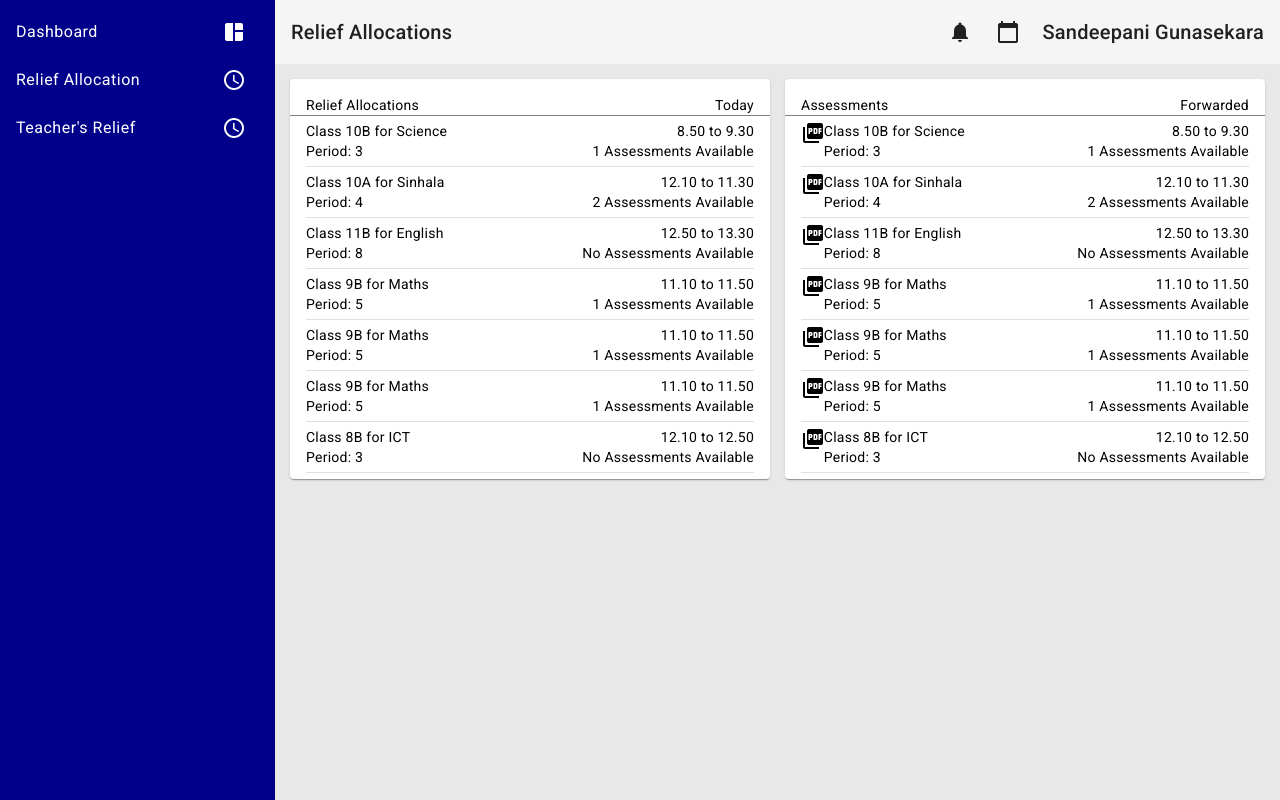
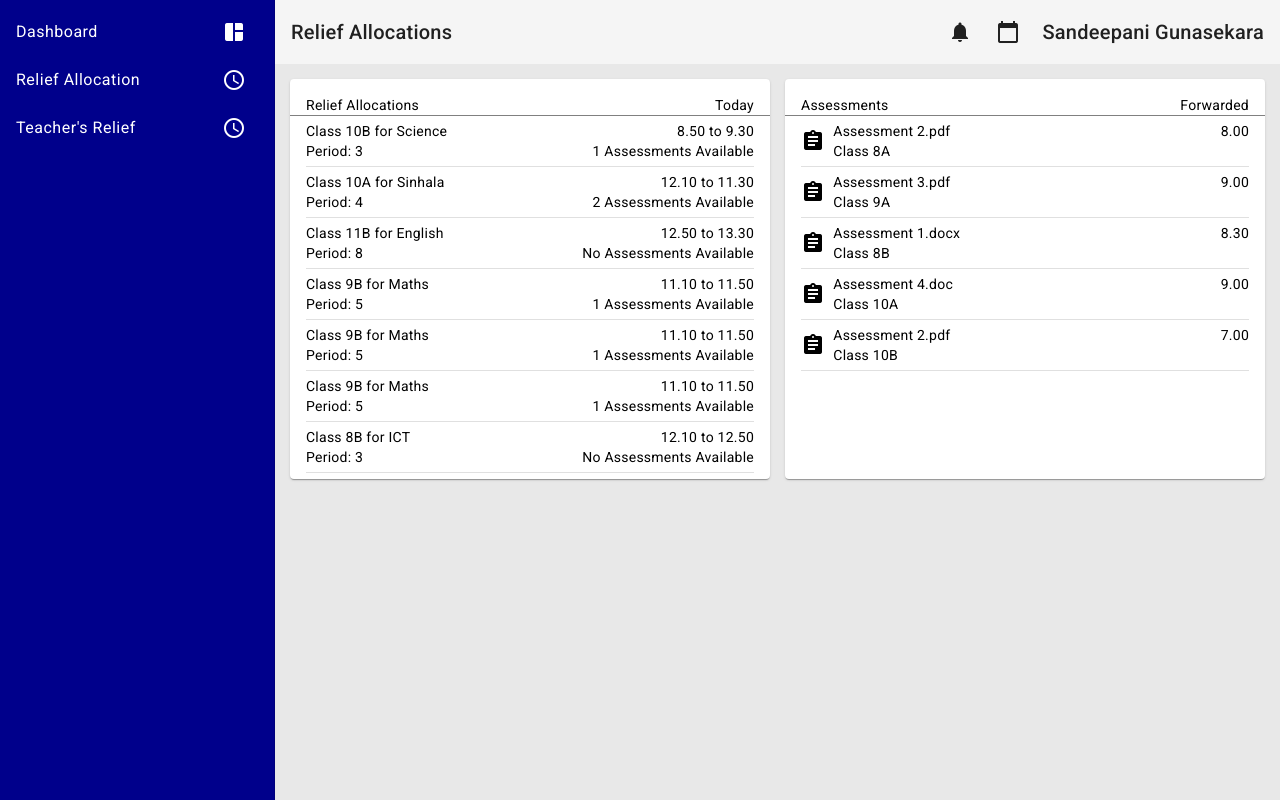
Before and after one commit to codingPentagon/ZoneEd, an Angular app in the folder frontend/: page /relieftchr in a window 1280 px wide. Built offline with nearby package versions, Linux system fonts and the light colour scheme.

Commit message:
implemented assessment card content

```diff
--- a/frontend/src/app/relief-tchr/relief-tchr.component.css
+++ b/frontend/src/app/relief-tchr/relief-tchr.component.css
@@ -47,3 +47,8 @@ mat-card{
 .width{
   width: 100%;
 }
+
+mat-icon{
+  align-self: center;
+  margin-right: 10px;
+}
--- a/frontend/src/app/relief-tchr/relief-tchr.component.html
+++ b/frontend/src/app/relief-tchr/relief-tchr.component.html
@@ -33,20 +33,16 @@
         Forwarded
       </mat-card-header>
       <mat-card-content>
-        <div *ngFor="let relief of reliefAllocation">
+        <div *ngFor="let assmnt of fwdAssessments">
           <div class="entry flex">
-            <mat-icon>picture_as_pdf</mat-icon>
+            <mat-icon>assignment</mat-icon>
             <div class="width">
               <div class="flex">
-                Class {{relief.class}} for {{relief.subject}}
+                {{assmnt.fileName}}
                 <span class="spacer"></span>
-                {{relief.fromTime}} to {{relief.toTime}}
+                {{assmnt.time}}
               </div>
-              <div class="flex">
-                Period: {{relief.period}}
-                <span class="spacer"></span>
-                {{relief.assmntCount == 0 ? 'No':relief.assmntCount}} Assessments Available
-              </div>
+              Class {{assmnt.class}}
             </div>
           </div>
           <mat-divider></mat-divider>
--- a/frontend/src/app/relief-tchr/relief-tchr.component.ts
+++ b/frontend/src/app/relief-tchr/relief-tchr.component.ts
@@ -14,5 +14,13 @@ export class ReliefTchrComponent {
     {class:'9B',subject:'Maths',fromTime:'11.10',toTime:'11.50',period:5,assmntCount:1},
     {class:'9B',subject:'Maths',fromTime:'11.10',toTime:'11.50',period:5,assmntCount:1},
     {class:'8B',subject:'ICT',fromTime:'12.10',toTime:'12.50',period:3,assmntCount:0}
+  ];
+
+  fwdAssessments = [
+    {fileName:"Assessment 2.pdf",class:"8A",time:"8.00"},
+    {fileName:"Assessment 3.pdf",class:"9A",time:"9.00"},
+    {fileName:"Assessment 1.docx",class:"8B",time:"8.30"},
+    {fileName:"Assessment 4.doc",class:"10A",time:"9.00"},
+    {fileName:"Assessment 2.pdf",class:"10B",time:"7.00"},
   ]
 }
```
